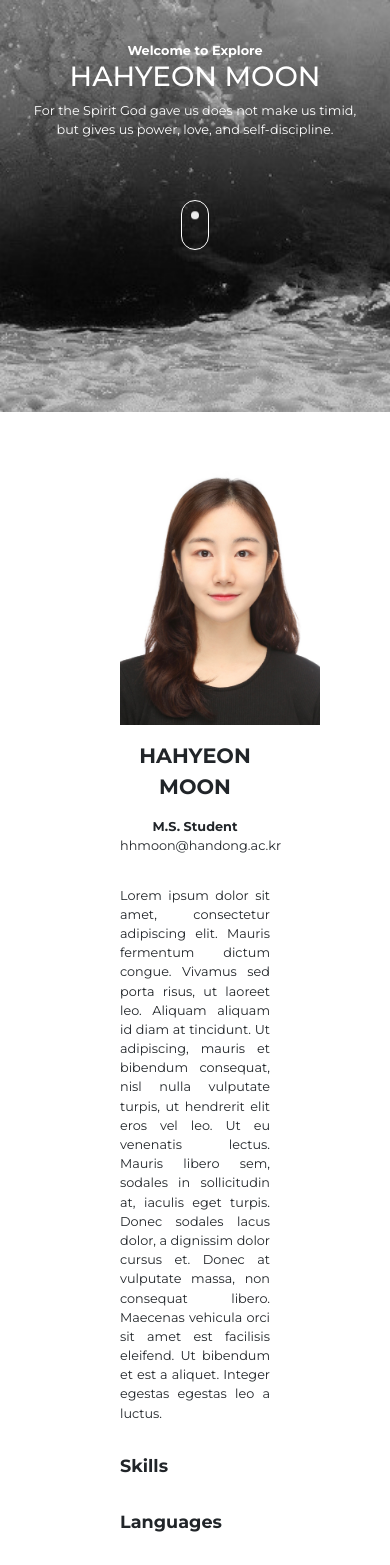
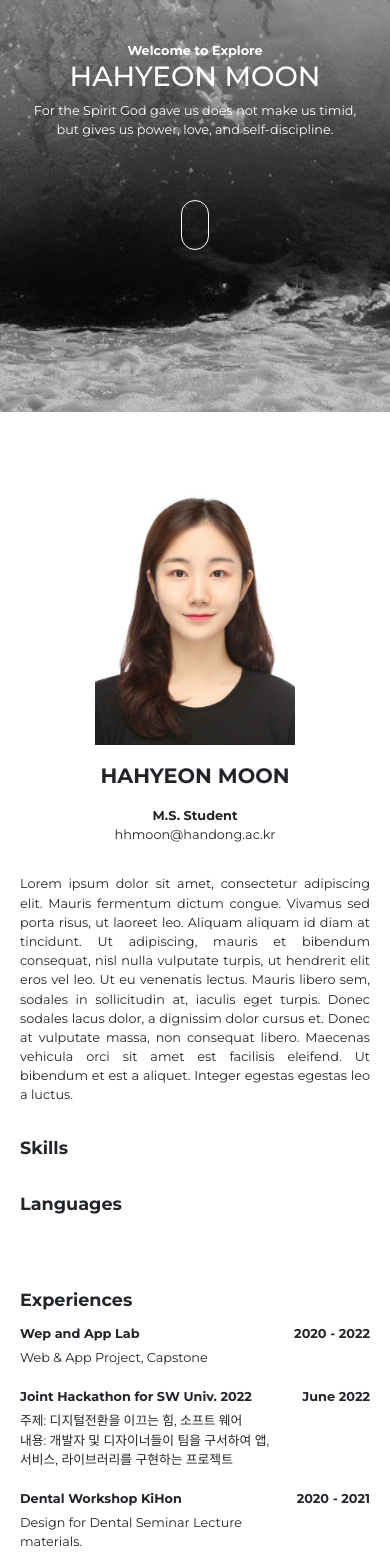
Before and after one commit to hagus99/hhmoon, a React (Create React App) app: page / in a window 390 px wide. Shown: the part 432-1997 px from the top of the page. Built offline with nearby package versions, Linux system fonts and the light colour scheme; no server answers.

Commit message:
2023/04/24

```diff
--- a/src/assets/css/Main.css
+++ b/src/assets/css/Main.css
@@ -261,3 +261,36 @@ a:hover {
         margin: 0px;
     }
 }
+
+@media (max-width: 768px) {
+    .cv {
+        display: flex;
+        flex-direction: column-reverse;
+        padding:20px;
+
+    }
+    .cv-right {
+        padding: 0px;
+    }
+
+    .cv-left-subtitle {
+        margin: 0px;
+    }
+    .footer-wrapper{
+        margin:30px 0;
+        display: flex;
+        flex-direction: column;
+    }
+    .footer-left{
+        display:none;
+    }
+    .footer-right{
+        text-align: center;
+
+    }
+    .footer-add, .footer-email{
+        margin-top:2px;
+        font-size:7px;
+    }
+
+}
```
